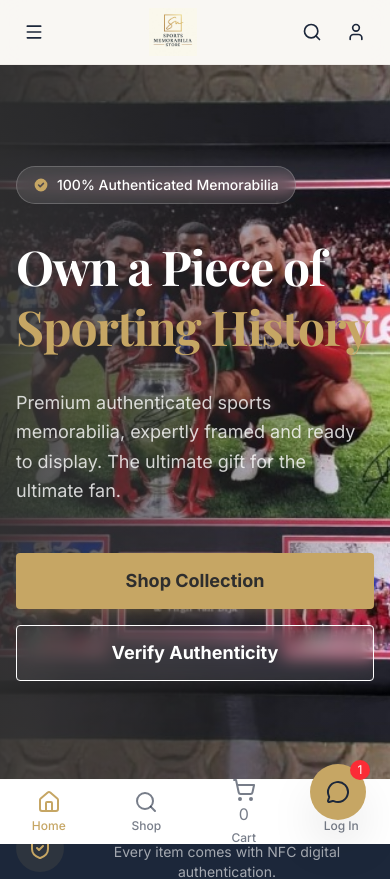
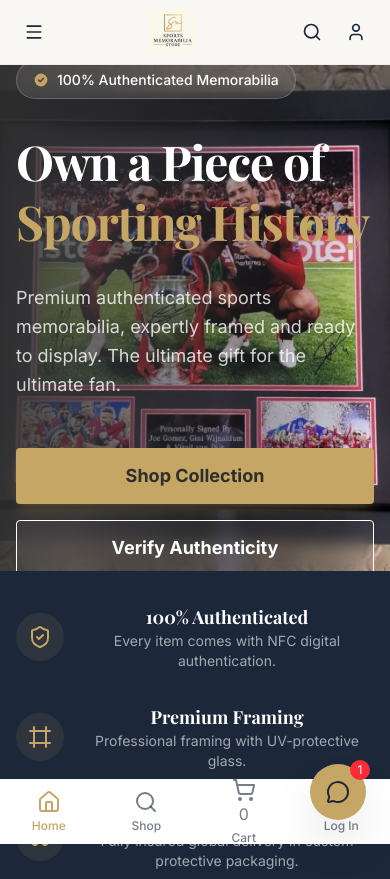
Before and after one commit to carlspiller3-jpg/Sports-Memorabilia-Store, a React (Vite) app: page / in a window 390 px wide. Shown: the top 879 px of the page. Built offline with nearby package versions, Linux system fonts and the light colour scheme; what shopify-buy would draw is missing.

Commit message:
style: reduce hero banner height on mobile and desktop

```diff
--- a/src/components/home/Hero.tsx
+++ b/src/components/home/Hero.tsx
@@ -3,7 +3,7 @@ import { Link } from "react-router-dom"
 
 export function Hero() {
   return (
-    <section className="relative h-[85vh] min-h-[600px] w-full overflow-hidden">
+    <section className="relative h-[60vh] md:h-[65vh] min-h-[400px] md:min-h-[500px] w-full overflow-hidden">
       {/* Background Image */}
       <div className="absolute inset-0">
         <img
```
